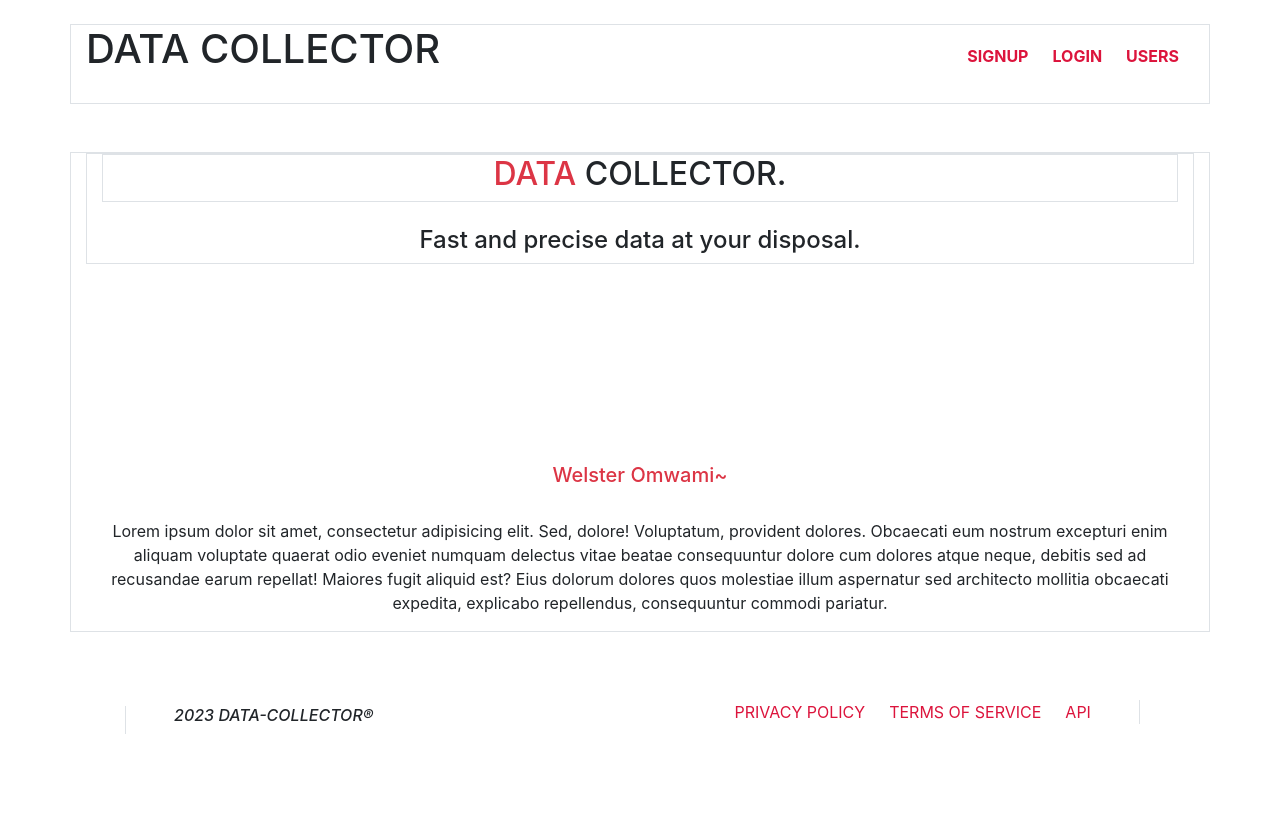
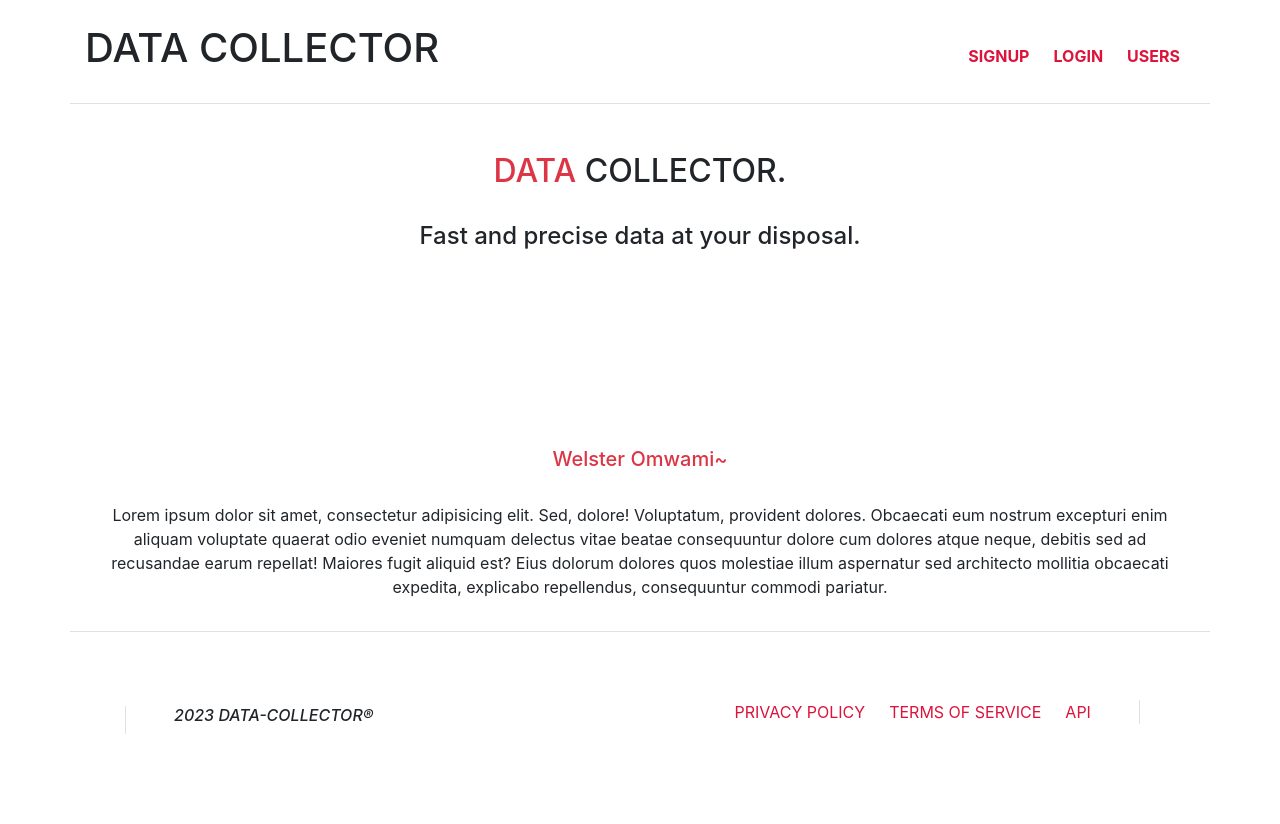
Before and after one commit to blackhammer2000/data-collector, a PHP site: page / in a window 1280 px wide. Run offline with PHP 8.4, Linux system fonts and the light colour scheme.

Commit message:
working on a data collector hero section...

```diff
--- a/index.php
+++ b/index.php
@@ -9,7 +9,7 @@
     <link rel="stylesheet" type="text/css" href="./css/index.css">
   </head>
   <body>
-    <header class="header container d-flex border justify-content-between mt-4">
+    <header class="header container border-bottom d-flex justify-content-between mt-4">
       <div class="heading w-50 text-left align-items-center">
         <h1>DATA COLLECTOR</h1>
       </div>
@@ -22,9 +22,9 @@
     </nav>
     </header>
 
-    <section class="container section hero-section border mt-5 d-flex flex-column justify-content-between align-items-between text-center">
-      <div class="hero container border d-flex justify-content-center align-items-center flex-column">
-        <div class="hero-header container border w-100">
+    <section class="border-bottom  pb-3 container section hero-section mt-5 d-flex flex-column justify-content-between align-items-between text-center">
+      <div class="hero container  d-flex justify-content-center align-items-center flex-column">
+        <div class="hero-header container  w-100">
           <h2><span class="text-danger">DATA</span> COLLECTOR.</h2>
         </div>
         <div class="hero-description mt-4">
@@ -46,12 +46,12 @@
       class="w-100 mt-5 row justify-content-around align-items-center h-auto"
     >
       <div
-        class="border-left px-5 payments font-italic font-weight-light w-auto h-100"
+        class=" border-left px-5 payments font-italic font-weight-light w-auto h-100"
       >
         <h6><span>2023</span> DATA-COLLECTOR&reg;</h6>
       </div>
       <ul
-        class="border-right px-5 row justify-content-around w-auto h-100 align-items-center list-unstyled"
+        class=" border-right px-5 row justify-content-around w-auto h-100 align-items-center list-unstyled"
       >
         <li class="mr-4"><a href="">PRIVACY POLICY</a></li>
         <li><a href="">TERMS OF SERVICE</a></li>
```
